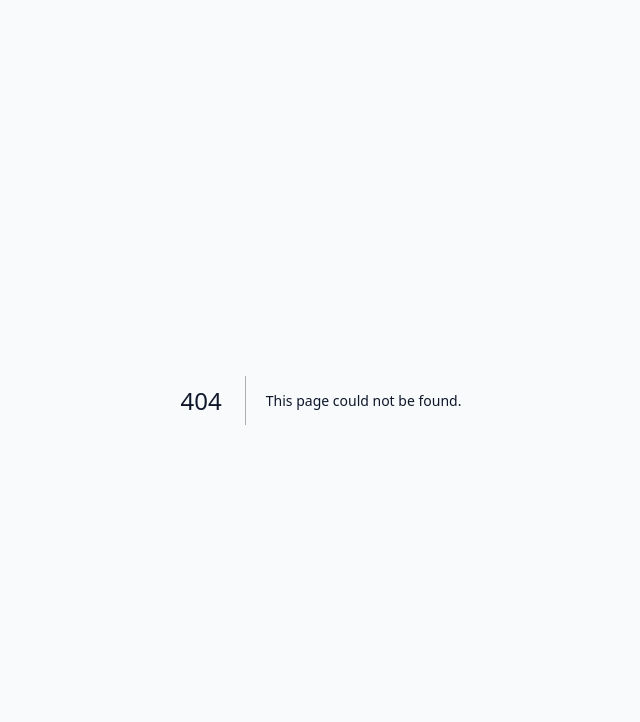
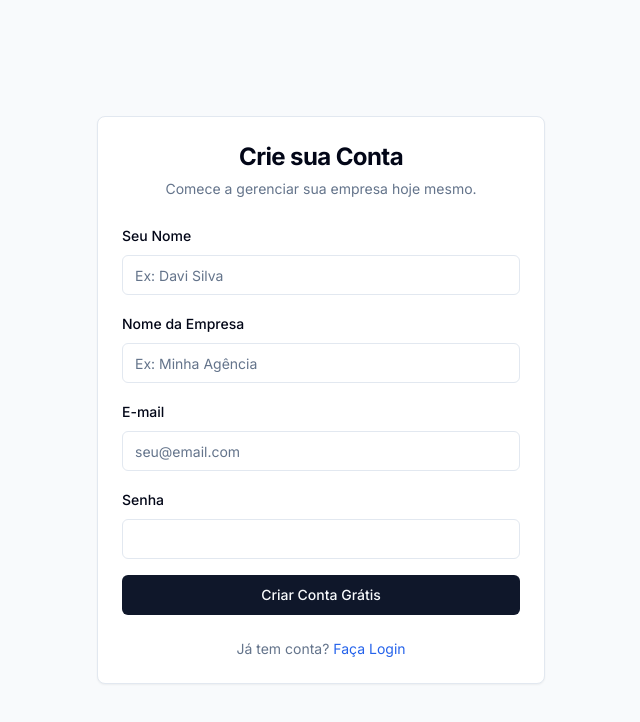
Before and after one commit to davisnaider06/RevOps-SaaS, a Next.js app in the folder web/: page /register in a window 1280 px wide. Before the commit this address had no page. Shown: the top 722 px of the page, without its empty margins (319-959 px from the left). Built offline with nearby package versions, Linux system fonts and the light colour scheme.

Commit message:
criar ppagina de cadastro

```diff
--- /dev/null
+++ b/web/src/app/register/page.tsx
@@ -0,0 +1,125 @@
+import { useState, FormEvent } from 'react'
+import { useRouter } from 'next/navigation'
+import Link from 'next/link'
+import { Button } from "@/components/ui/button"
+import { Input } from "@/components/ui/input"
+import { Label } from "@/components/ui/label"
+import { Card, CardContent, CardDescription, CardHeader, CardTitle, CardFooter } from "@/components/ui/card"
+import { Loader2 } from 'lucide-react'
+
+export default function RegisterPage() {
+  const router = useRouter()
+  const [loading, setLoading] = useState(false)
+
+  // Campos do formulário
+  const [name, setName] = useState('')
+  const [email, setEmail] = useState('')
+  const [password, setPassword] = useState('')
+  const [companyName, setCompanyName] = useState('')
+
+  async function handleRegister(e: FormEvent) {
+    e.preventDefault()
+    setLoading(true)
+
+    try {
+      // Usa a variável de ambiente se existir, senão usa localhost
+      const apiUrl = process.env.NEXT_PUBLIC_API_URL || 'http://localhost:3333'
+
+      const response = await fetch(`${apiUrl}/register`, {
+        method: 'POST',
+        headers: { 'Content-Type': 'application/json' },
+        body: JSON.stringify({
+          name,
+          email,
+          password,
+          companyName
+        }),
+      })
+
+      const data = await response.json()
+
+      if (!response.ok) {
+        throw new Error(data.message || 'Erro ao criar conta')
+      }
+
+      alert('Conta criada com sucesso! Faça login.')
+      router.push('/login')
+
+    } catch (err: any) {
+      alert(err.message)
+    } finally {
+      setLoading(false)
+    }
+  }
+
+  return (
+    <div className="min-h-screen flex items-center justify-center bg-slate-50 p-4">
+      <Card className="w-full max-w-md">
+        <CardHeader>
+          <CardTitle className="text-2xl font-bold text-center">Crie sua Conta</CardTitle>
+          <CardDescription className="text-center">
+            Comece a gerenciar sua empresa hoje mesmo.
+          </CardDescription>
+        </CardHeader>
+        <CardContent>
+          <form onSubmit={handleRegister} className="space-y-4">
+            <div className="space-y-2">
+              <Label htmlFor="name">Seu Nome</Label>
+              <Input
+                id="name"
+                placeholder="Ex: Davi Silva"
+                value={name}
+                onChange={(e) => setName(e.target.value)}
+                required
+              />
+            </div>
+
+            <div className="space-y-2">
+              <Label htmlFor="company">Nome da Empresa</Label>
+              <Input
+                id="company"
+                placeholder="Ex: Minha Agência"
+                value={companyName}
+                onChange={(e) => setCompanyName(e.target.value)}
+                required
+              />
+            </div>
+
+            <div className="space-y-2">
+              <Label htmlFor="email">E-mail</Label>
+              <Input
+                id="email"
+                type="email"
+                placeholder="seu@email.com"
+                value={email}
+                onChange={(e) => setEmail(e.target.value)}
+                required
+              />
+            </div>
+
+            <div className="space-y-2">
+              <Label htmlFor="password">Senha</Label>
+              <Input
+                id="password"
+                type="password"
+                value={password}
+                onChange={(e) => setPassword(e.target.value)}
+                minLength={6}
+                required
+              />
+            </div>
+
+            <Button type="submit" className="w-full" disabled={loading}>
+              {loading ? <Loader2 className="mr-2 h-4 w-4 animate-spin" /> : 'Criar Conta Grátis'}
+            </Button>
+          </form>
+        </CardContent>
+        <CardFooter className="justify-center">
+          <p className="text-sm text-slate-500">
+            Já tem conta? <Link href="/register" className="text-blue-600 hover:underline">Faça Login</Link>
+          </p>
+        </CardFooter>
+      </Card>
+    </div>
+  )
+}
```
